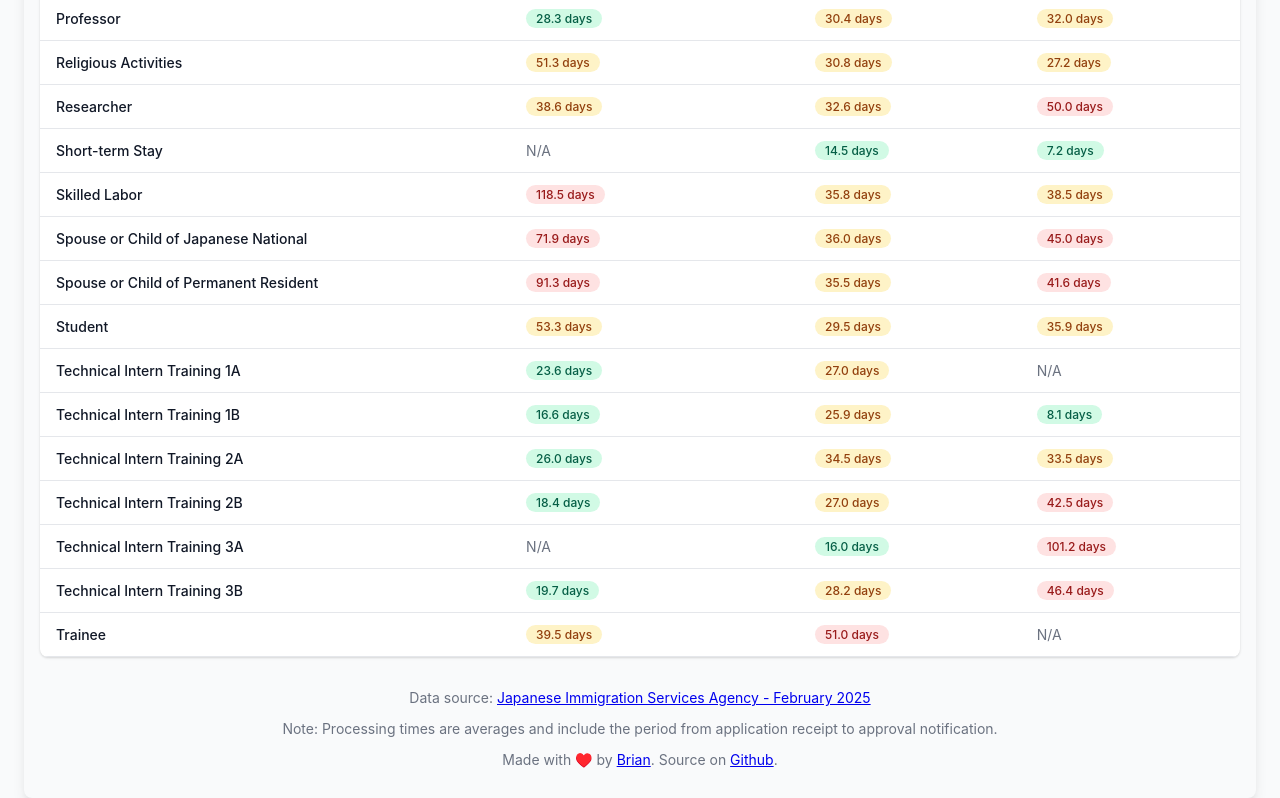
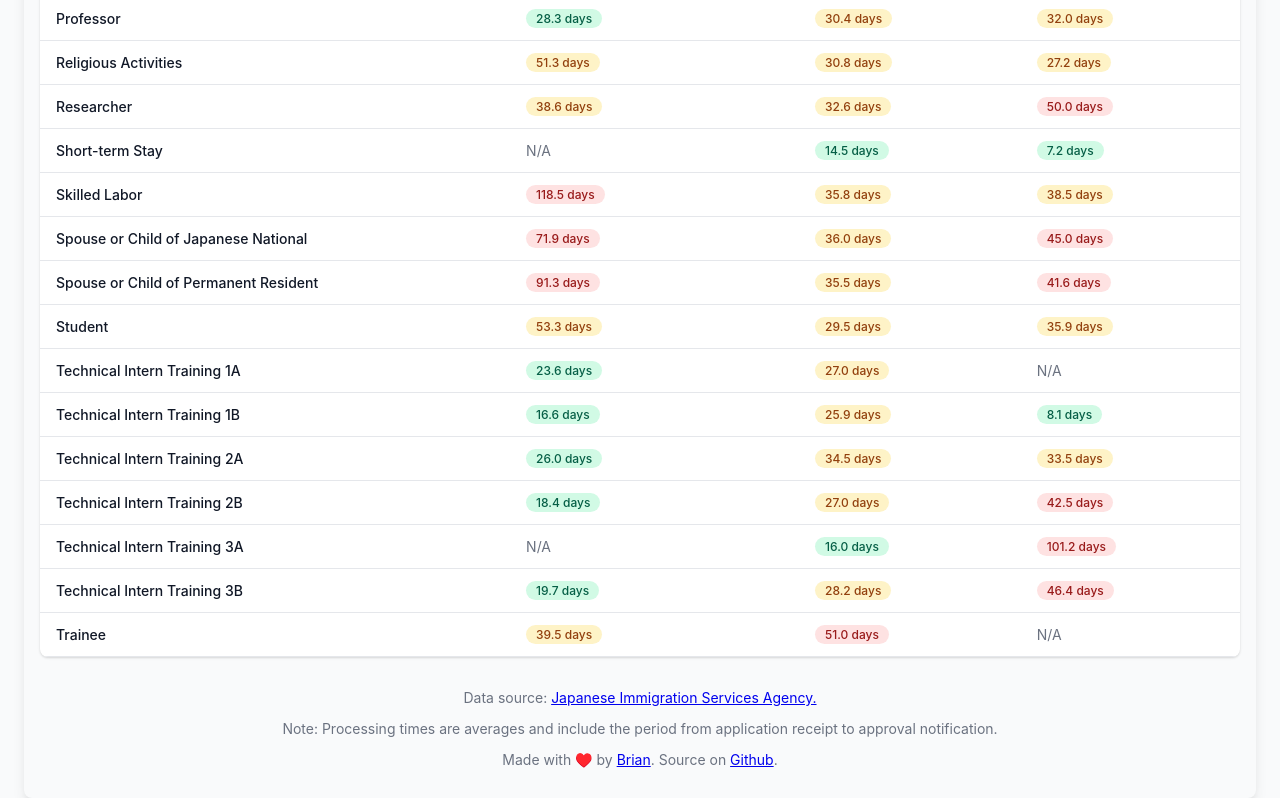
Before and after one commit to briandeheus/visamachi, a plain HTML site: page src/index.html in a window 1280 px wide. Shown: the part 1220-2018 px from the top of the page. Drawn offline with Linux system fonts and the light colour scheme.

```diff
--- a/src/index.html
+++ b/src/index.html
@@ -320,7 +320,7 @@
 
     <footer>
         <p>Data source: <a href="https://www.moj.go.jp/isa/applications/resources/nyuukokukanri07_00140.html">Japanese
-            Immigration Services Agency - February 2025</a></p>
+            Immigration Services Agency.</a></p>
         <p>Note: Processing times are averages and include the period from application receipt to approval
             notification.</p>
         <p></p>
```
Also changed, not shown: 1 other file.
